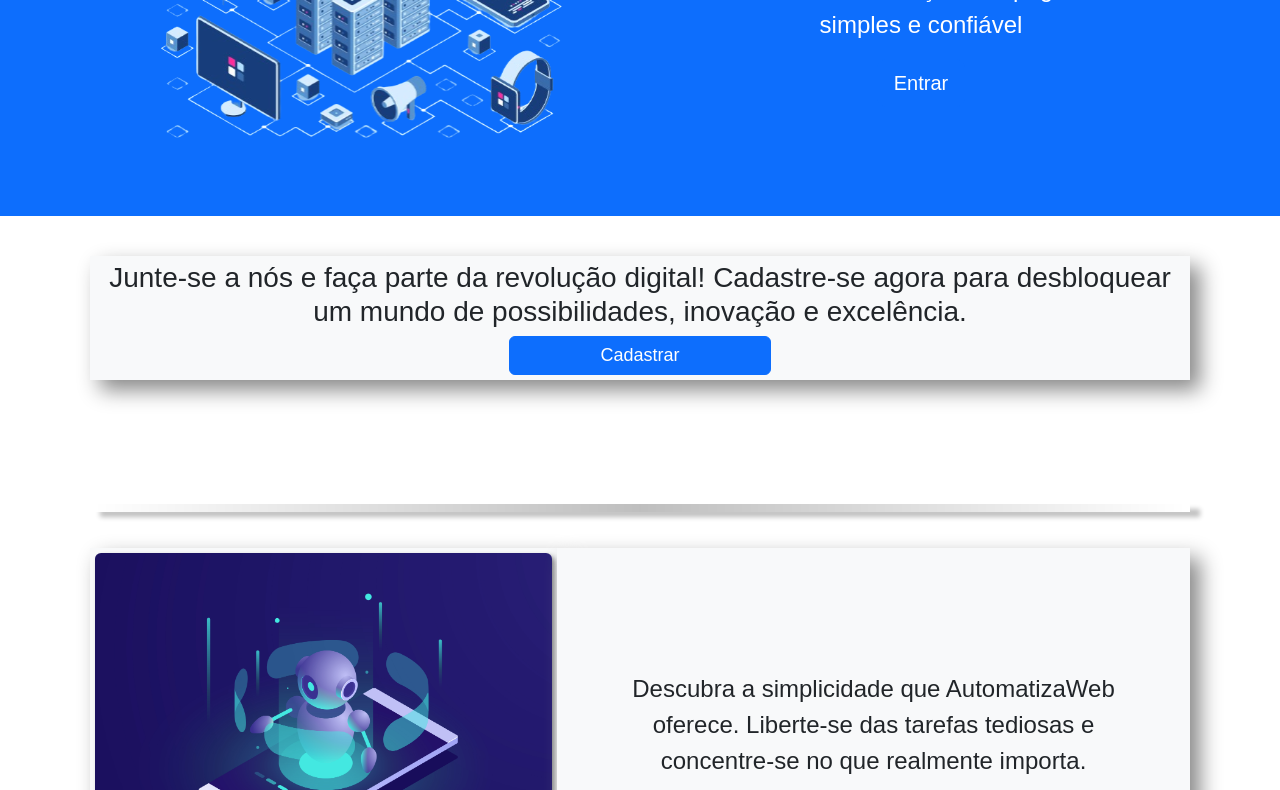
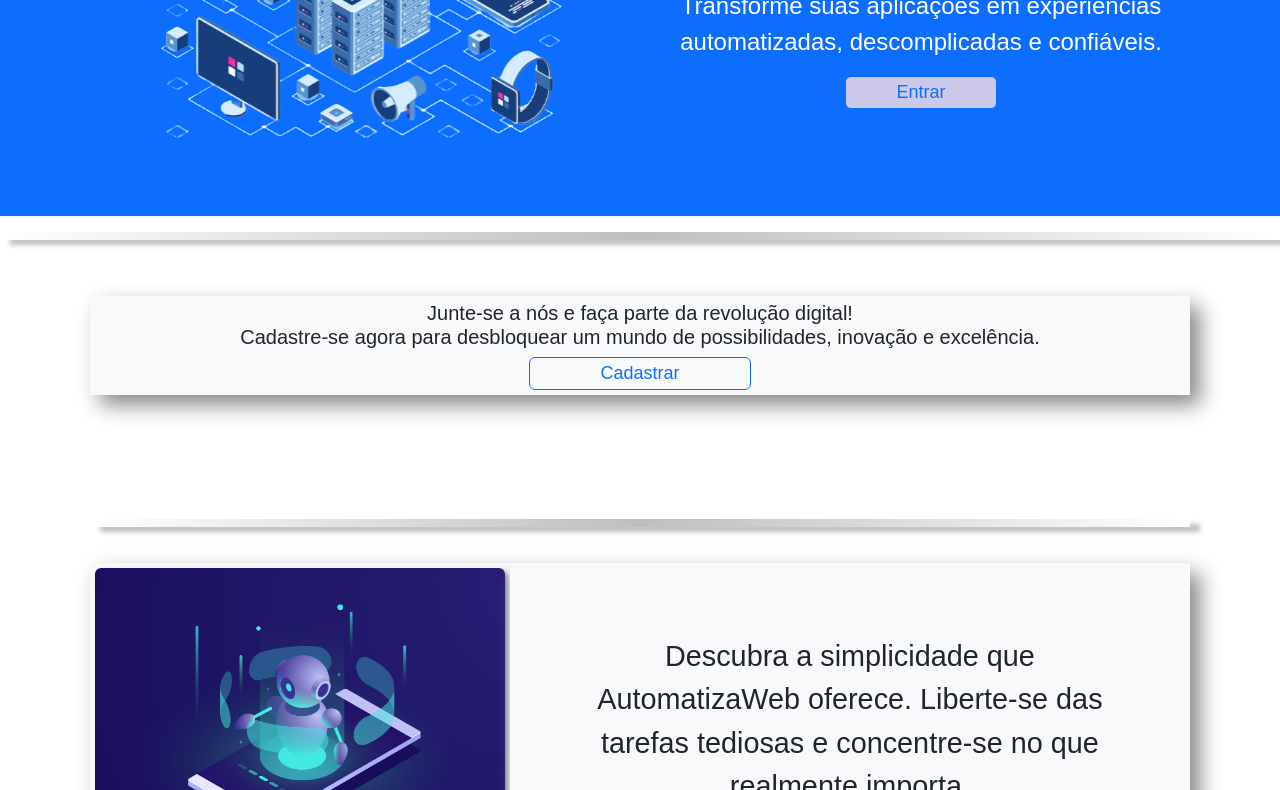
Before and after one commit to universoflix/vitejs-vite-lidft8, a website built with Vite: page index.html in a window 1280 px wide. Shown: the part 206-996 px from the top of the page. Built offline with nearby package versions, Linux system fonts and the light colour scheme.

Commit message:
modified:   index.html modified:   style.css

```diff
--- a/index.html
+++ b/index.html
@@ -1,8 +1,8 @@
 <!doctype html>
-<html lang="en">
+<html lang="pt-br">
 
 <head>
-    <title>AutomatizaWeb - Automação de Atualizações</title>
+    <title>AutomatizaWeb</title>
     <meta charset="UTF-8">
     <link rel="stylesheet" href="style.css">
     <link href="https://cdn.jsdelivr.net/npm/bootstrap@5.3.2/dist/css/bootstrap.min.css" rel="stylesheet" integrity="sha384-T3c6CoIi6uLrA9TneNEoa7RxnatzjcDSCmG1MXxSR1GAsXEV/Dwwykc2MPK8M2HN" crossorigin="anonymous">
@@ -17,20 +17,23 @@
                     <img src="img/imagem4.png" alt="Imagem 1" class="img-fluid rounded">
                 </div>
                 <div class="col-md-6">
-                    <h1 class="display-4">AutomatizaWeb</h1>
-                    <p class="lead">Automatize suas atualizações de página de forma simples e confiável</p>
-                    <button class="btn btn-primary btn-lg btn-entrar">Entrar</button>
+                    <h1 class="display-2">AutomatizaWeb</h1>
+                    <p class="lead">Transforme suas aplicações em experiências automatizadas, descomplicadas e confiáveis.</p>
+                    <a class="btn btn-outline-primary" href="URL_DO_SEU_LINK" style="font-size: 18px; padding: 2px 50px; background-color: #ccc8e9;">
+                        <span>Entrar</span>
+                    </a>
                 </div>
             </div>
         </div>
     </header>
     <section>
+        <hr class="listar">
         <div class="container text-center">
             <div class="floating-box d-flex">
-                <h3>Junte-se a nós e faça parte da revolução digital! Cadastre-se agora para desbloquear um mundo de possibilidades, inovação e excelência.</h3>
-                <button class="btn btn-primary btn-cadastrar-lg" style="font-size: 18px; padding: 5px 70px;">
-                    <span style="font-size: 18px; padding: 15px 20px;">Cadastrar</span>
-                </button>
+                <h5>Junte-se a nós e faça parte da revolução digital! <br> Cadastre-se agora para desbloquear um mundo de possibilidades, inovação e excelência.</h5>
+                <a class="btn btn-outline-primary" href="URL_DO_SEU_LINK" style="font-size: 18px; padding: 2px 70px;">
+                    <span>Cadastrar</span>
+                </a>
             </div>
         </div>
     </section>
--- a/style.css
+++ b/style.css
@@ -122,11 +122,11 @@ body {
     align-items: center;
     justify-content: center;
     text-align: center;
-    transition: transform 0.3s;
+    transition: transform 0.5s;
 }
 
 .floating-box p {
-    font-size: 1.5rem; /* Ajuste o tamanho da fonte conforme necessário */
+    font-size: 1.8rem; /* Ajuste o tamanho da fonte conforme necessário */
     max-width: 80%; /* Define a largura máxima para torná-lo responsivo */
     margin: 0 auto; /* Centraliza horizontalmente */
 }
```
